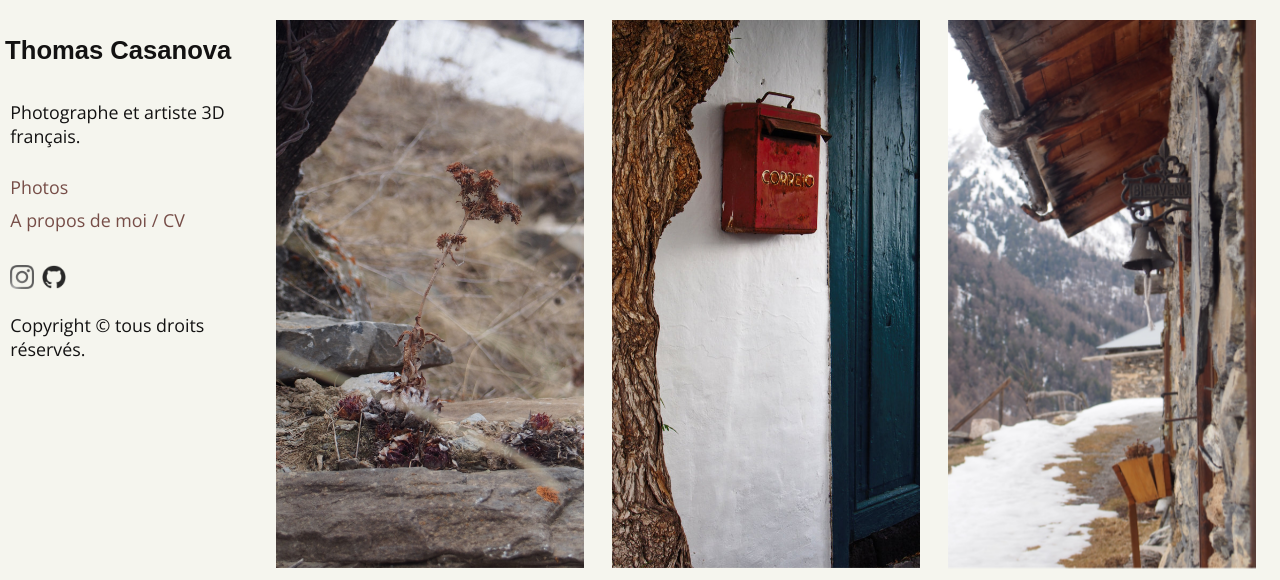
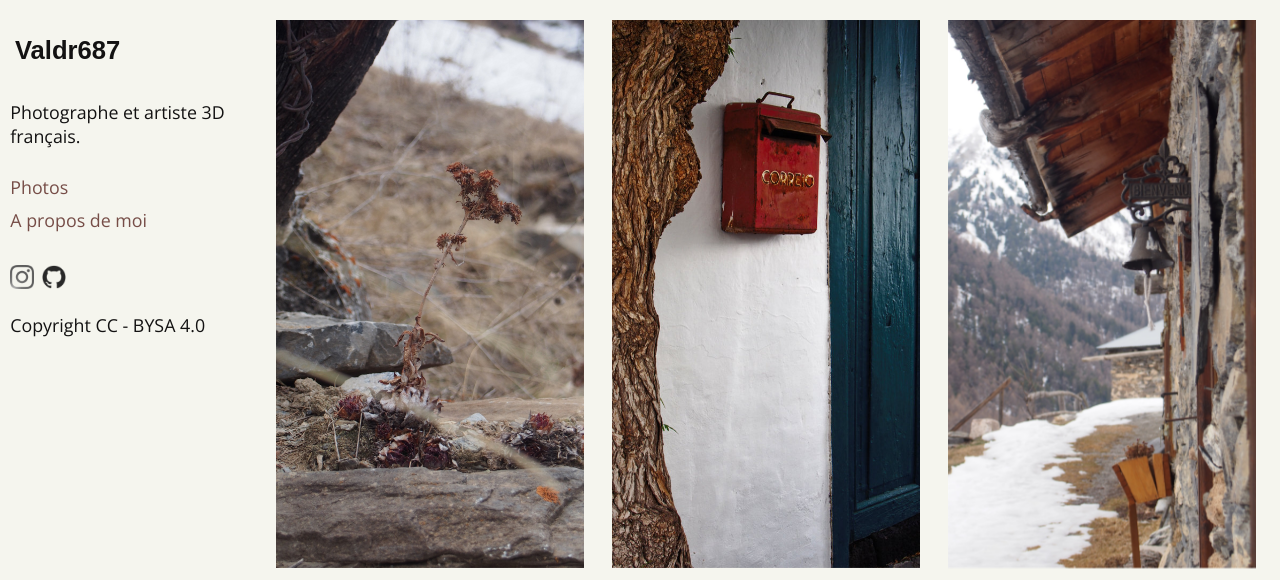
Before and after one commit to Valdr687/Portfolio, a plain HTML site: page photo.html in a window 1280 px wide. Shown: the top 580 px of the page. Drawn offline with nearby package versions, Linux system fonts and the light colour scheme; a web font is replaced by a local one.

Commit message:
Diverses améliorations

```diff
--- a/css/style_portfolio.css
+++ b/css/style_portfolio.css
@@ -10,6 +10,9 @@ html,body {
 	background-color: var(--fond-page);
 }
 
+.titre {
+	padding: 0 4%;
+}
 /*----------------------------------------------------------Structure page globale*/
 body {  display: grid;
 	grid-template-columns: var(--Body-Nav) calc(100% - var(--Body-Nav));
@@ -325,7 +328,7 @@ main img {
  */
  .hamburger {
 	z-index: 2;
-	background-color: #ecd5ca80;
+	background-color: var(--fond-page);
 	border-radius: 5px;
 	padding: 0.5em;
 	display: none;
--- a/photo.html
+++ b/photo.html
@@ -25,7 +25,7 @@
 
 <body>
   <header>
-    <h1>Thomas Casanova</h1>
+    <h1 class="titre">Valdr687</h1>
     <button class="hamburger hamburger--vortex" type="button">
       <span class="hamburger-box">
         <span class="hamburger-inner"></span>
@@ -37,7 +37,7 @@
       <p class="bio">Photographe et artiste 3D français.</p>
       <div id="menu">
         <p class="item-actif">Photos</p>
-        <p class="item"><a href="./index.html">A propos de moi / CV</a></p>
+        <p class="item"><a href="./index.html">A propos de moi</a></p>
       </div>
       <div id="social">
         <a href="https://www.instagram.com/valdr687/" target="_blank"><img src="./images/instagram.png"
@@ -45,7 +45,7 @@
         <a href="https://www.github.com/valdr687/" target="_blank"><img src="./images/github-mark.png"
             alt="Icone de Github" id="github"></a>
       </div>
-      <p class="item">Copyright © tous droits réservés.</p>
+      <p class="item">Copyright CC - BYSA 4.0</p>
     </div>
   </nav>
   <main>
```
